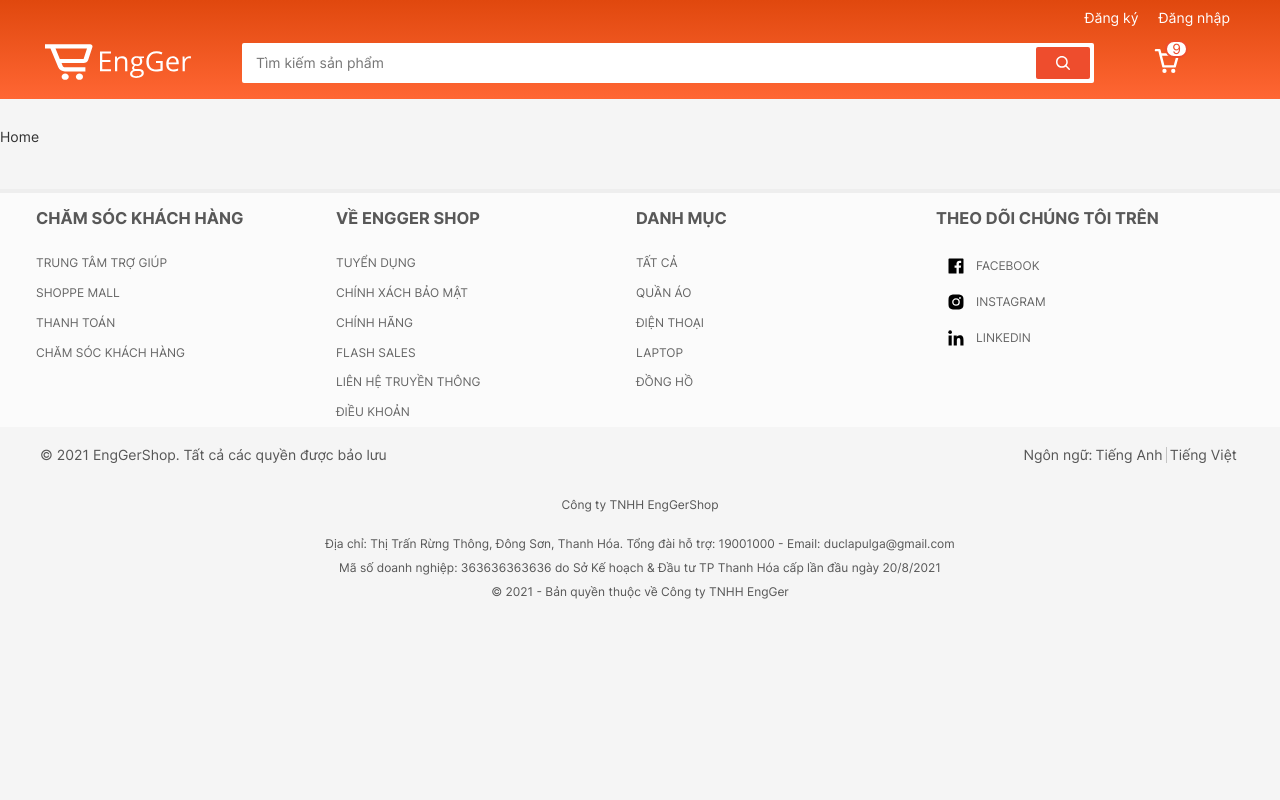
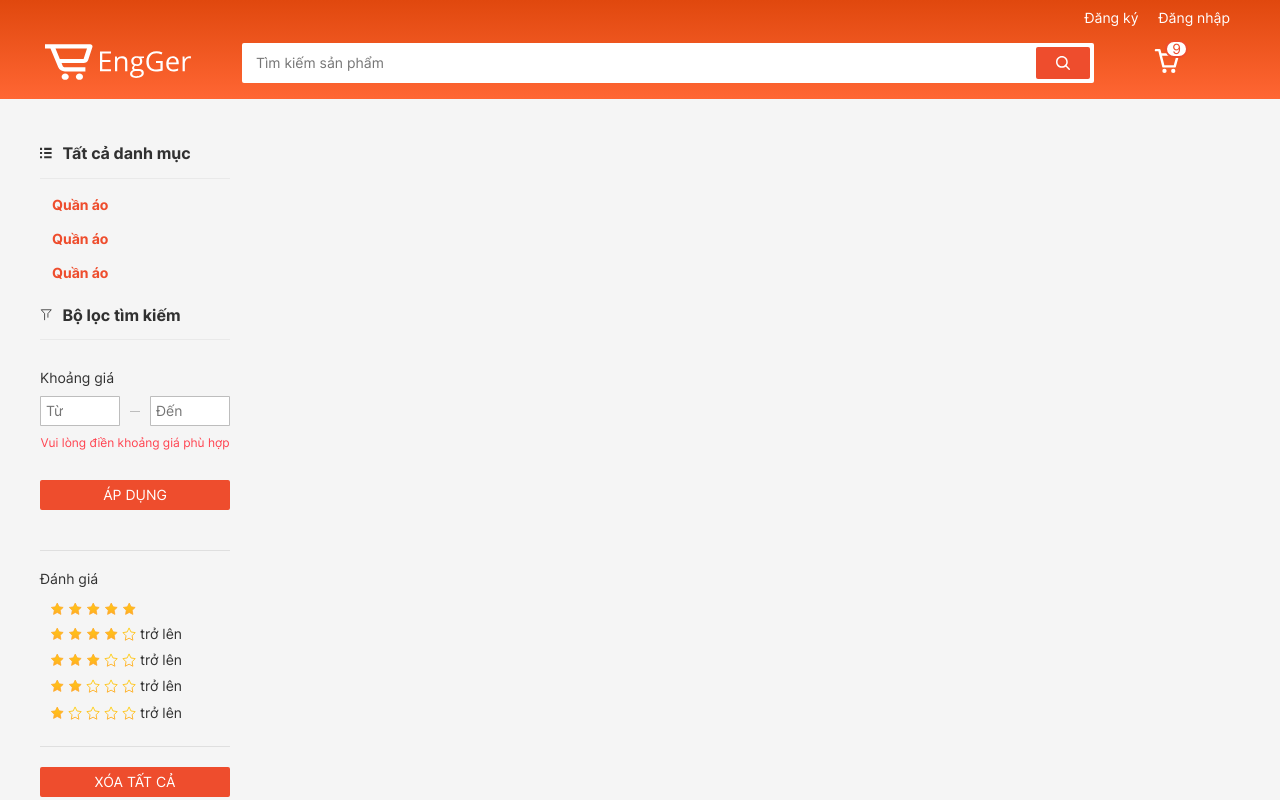
Before and after one commit to Anhduc2k/EngGerShop, a React (Create React App) app: page / in a window 1280 px wide. Shown: the top 800 px of the page. Built offline with nearby package versions, Linux system fonts and the light colour scheme.

Commit message:
make UI Filter

```diff
--- /dev/null
+++ b/src/components/BaseInputNumber/BaseInputNumber.jsx
@@ -0,0 +1,17 @@
+import React from 'react'
+import PropTypes from 'prop-types'
+
+export default function BaseInputNumber({ onChange, value, ...props }) {
+  const handleChange = event => {
+    const val = event.target.value
+    if ((/^\d+$/.test(val) || val === '') && onChange) {
+      onChange(val)
+    }
+  }
+  return <input type="text" onChange={handleChange} value={value} {...props} />
+}
+
+BaseInputNumber.propTypes = {
+  onChange: PropTypes.func,
+  value: PropTypes.oneOfType([PropTypes.string, PropTypes.number])
+}
--- /dev/null
+++ b/src/components/FilterPanel/FilterPanel.jsx
@@ -0,0 +1,84 @@
+import React from 'react'
+import { NavLink } from 'react-router-dom'
+import { path } from '../../constants/path'
+import RatingStars from '../RatingStars/RatingStars'
+import * as S from './filterPanel.style'
+export default function FilterPanel() {
+  return (
+    <div>
+      <S.CategoryTitleLink to={path.home}>
+        <svg
+          viewBox="0 0 12 10"
+          className="shopee-svg-icon shopee-category-list__header-icon icon-all-cate"
+        >
+          <g fillRule="evenodd" stroke="none" strokeWidth={1}>
+            <g transform="translate(-373 -208)">
+              <g transform="translate(155 191)">
+                <g transform="translate(218 17)">
+                  <path d="m0 2h2v-2h-2zm4 0h7.1519633v-2h-7.1519633z" />
+                  <path d="m0 6h2v-2h-2zm4 0h7.1519633v-2h-7.1519633z" />
+                  <path d="m0 10h2v-2h-2zm4 0h7.1519633v-2h-7.1519633z" />
+                </g>
+              </g>
+            </g>
+          </g>
+        </svg>
+        Tất cả danh mục
+      </S.CategoryTitleLink>
+
+      <S.CategoryList>
+        <S.CategoryItem>
+          <NavLink to="">Quần áo</NavLink>
+        </S.CategoryItem>
+        <S.CategoryItem>
+          <NavLink to="">Quần áo</NavLink>
+        </S.CategoryItem>
+        <S.CategoryItem>
+          <NavLink to="">Quần áo</NavLink>
+        </S.CategoryItem>
+      </S.CategoryList>
+
+      <S.CategoryTitle>
+        <svg
+          enableBackground="new 0 0 15 15"
+          viewBox="0 0 15 15"
+          x={0}
+          y={0}
+          className="shopee-svg-icon "
+        >
+          <g>
+            <polyline
+              fill="none"
+              points="5.5 13.2 5.5 5.8 1.5 1.2 13.5 1.2 9.5 5.8 9.5 10.2"
+              strokeLinecap="round"
+              strokeLinejoin="round"
+              strokeMiterlimit={10}
+            />
+          </g>
+        </svg>
+        Bộ lọc tìm kiếm
+      </S.CategoryTitle>
+
+      <S.FilterGroup>
+        <S.FilterGroupHeader>Khoảng giá</S.FilterGroupHeader>
+        <S.PriceRange>
+          <S.PriceRangeGroup>
+            <S.PriceRangeInput placeholder="Từ" />
+            <S.PriceRangeLine />
+            <S.PriceRangeInput placeholder="Đến" />
+          </S.PriceRangeGroup>
+          <S.PriceErrorMessage>
+            Vui lòng điền khoảng giá phù hợp
+          </S.PriceErrorMessage>
+          <S.PriceRangeButton>Áp dụng</S.PriceRangeButton>
+        </S.PriceRange>
+      </S.FilterGroup>
+
+      <S.FilterGroup>
+        <S.FilterGroupHeader>Đánh giá</S.FilterGroupHeader>
+        <RatingStars />
+      </S.FilterGroup>
+      <S.RemoveFilterButton>Xóa tất cả</S.RemoveFilterButton>
+    </div>
+  )
+}
--- /dev/null
+++ b/src/components/FilterPanel/filterPanel.style.js
@@ -0,0 +1,87 @@
+import { Button } from '../../assets/styles/utils'
+import { Link } from 'react-router-dom'
+import styled from 'styled-components'
+import BaseInputNumber from '../BaseInputNumber/BaseInputNumber'
+
+export const CategoryTitleLink = styled(Link)`
+  font-weight: 700;
+  padding: 1.5rem 0;
+  font-size: 1.6rem;
+  margin-bottom: 1rem;
+  border-bottom: 1px solid rgba(0, 0, 0, 0.05);
+  color: rgba(0, 0, 0, 0.8);
+  display: flex;
+  align-items: center;
+  svg {
+    width: 1.25rem;
+    margin-right: 1rem;
+    stroke: currentColor;
+  }
+`
+export const CategoryList = styled.ul``
+export const CategoryItem = styled.li`
+  padding: 8px 12px 10px;
+  display: flex;
+  align-items: center;
+  a {
+    color: rgba(0, 0, 0, 0.8);
+    &.active {
+      font-weight: 700;
+      color: #ee4d2d;
+    }
+  }
+`
+export const CategoryTitle = styled.div`
+  font-weight: 700;
+  padding: 1.5rem 0;
+  font-size: 1.6rem;
+  margin-bottom: 1rem;
+  border-bottom: 1px solid rgba(0, 0, 0, 0.05);
+  color: rgba(0, 0, 0, 0.8);
+  display: flex;
+  align-items: center;
+  svg {
+    width: 1.25rem;
+    margin-right: 1rem;
+    stroke: currentColor;
+  }
+`
+export const FilterGroup = styled.div`
+  padding: 20px 0;
+  border-bottom: 1px solid rgba(0, 0, 0, 0.09);
+`
+export const FilterGroupHeader = styled.div`
+  margin-bottom: 1rem;
+`
+export const PriceRange = styled.div`
+  margin: 1rem auto 2rem;
+`
+export const PriceRangeGroup = styled.div`
+  display: flex;
+  align-items: center;
+`
+export const PriceRangeInput = styled(BaseInputNumber)`
+  width: 8rem;
+  padding: 1px 5px 2px;
+  height: 3rem;
+  border-radius: 1px;
+  border: 1px solid rgba(0, 0, 0, 0.26);
+`
+export const PriceRangeLine = styled.div`
+  flex: 1;
+  height: 1px;
+  background: #bdbdbd;
+  margin: 0 1rem;
+`
+export const PriceErrorMessage = styled.div`
+  padding: 1rem 0;
+  text-align: center;
+  color: #ff424f;
+  font-size: 1.2rem;
+`
+export const PriceRangeButton = styled(Button)`
+  margin: 2rem 0 0;
+  text-transform: uppercase;
+  width: 100%;
+`
+export const RemoveFilterButton = styled(PriceRangeButton)``
--- /dev/null
+++ b/src/components/RatingStars/RatingStars.jsx
@@ -0,0 +1,90 @@
+import React from 'react'
+import * as S from './ratingStars.style'
+export default function RatingStars() {
+  return (
+    <div>
+      {Array(5)
+        .fill(0)
+        .map((item, index) => (
+          <S.RatingStarsContainer key={index}>
+            {Array(5)
+              .fill(0)
+              .map((star, indexStar) => {
+                if (indexStar < 5 - index) {
+                  return (
+                    <svg
+                      viewBox="0 0 9.5 8"
+                      className="shopee-svg-icon rating-stars__star icon-rating-colored"
+                      key={indexStar}
+                    >
+                      <defs>
+                        <linearGradient
+                          id="ratingStarGradient"
+                          x1="50%"
+                          x2="50%"
+                          y1="0%"
+                          y2="100%"
+                        >
+                          <stop offset={0} stopColor="#ffca11" />
+                          <stop offset={1} stopColor="#ffad27" />
+                        </linearGradient>
+                        <polygon
+                          id="ratingStar"
+                          points="14.910357 6.35294118 12.4209136 7.66171903 12.896355 4.88968305 10.8823529 2.92651626 13.6656353 2.52208166 14.910357 0 16.1550787 2.52208166 18.9383611 2.92651626 16.924359 4.88968305 17.3998004 7.66171903"
+                        />
+                      </defs>
+                      <g
+                        fill="url(#ratingStarGradient)"
+                        fillRule="evenodd"
+                        stroke="none"
+                        strokeWidth={1}
+                      >
+                        <g transform="translate(-876 -1270)">
+                          <g transform="translate(155 992)">
+                            <g transform="translate(600 29)">
+                              <g transform="translate(10 239)">
+                                <g transform="translate(101 10)">
+                                  <use
+                                    stroke="#ffa727"
+                                    strokeWidth=".5"
+                                    xlinkHref="#ratingStar"
+                                  />
+                                </g>
+                              </g>
+                            </g>
+                          </g>
+                        </g>
+                      </g>
+                    </svg>
+                  )
+                }
+                return (
+                  <svg viewBox="0 0 30 30" className="_3c6iA8" key={indexStar}>
+                    <defs>
+                      <linearGradient
+                        id="star__hollow"
+                        x1="50%"
+                        x2="50%"
+                        y1="0%"
+                        y2="99.0177926%"
+                      >
+                        <stop offset="0%" stopColor="#FFD211" />
+                        <stop offset="100%" stopColor="#FFAD27" />
+                      </linearGradient>
+                    </defs>
+                    <path
+                      fill="none"
+                      fillRule="evenodd"
+                      stroke="url(#star__hollow)"
+                      strokeWidth={2}
+                      d="M23.226809 28.390899l-1.543364-9.5505903 6.600997-6.8291523-9.116272-1.4059447-4.01304-8.63019038-4.013041 8.63019038-9.116271 1.4059447 6.600997 6.8291523-1.543364 9.5505903 8.071679-4.5038874 8.071679 4.5038874z"
+                    />
+                  </svg>
+                )
+              })}
+            {index !== 0 && <span>trở lên</span>}
+          </S.RatingStarsContainer>
+        ))}
+    </div>
+  )
+}
--- /dev/null
+++ b/src/components/RatingStars/ratingStars.style.js
@@ -0,0 +1,16 @@
+import styled from 'styled-components'
+
+export const RatingStarsContainer = styled.div`
+  display: inline-flex;
+  align-items: center;
+  padding: 0.5rem 1rem;
+  cursor: pointer;
+  &.active {
+    background-color: #ebebeb;
+    border-radius: 1rem;
+  }
+  svg {
+    width: 14px;
+    margin-right: 4px;
+  }
+`
--- a/src/pages/Home/Home.jsx
+++ b/src/pages/Home/Home.jsx
@@ -1,5 +1,15 @@
 import React from 'react'
-
+import FilterPanel from '../../components/FilterPanel/FilterPanel'
+import * as S from './home.style'
 export default function Home() {
-  return <div>Home</div>
+  return (
+    <div>
+      <S.Container className="container">
+        <S.Side>
+          <FilterPanel />
+        </S.Side>
+        <S.Main></S.Main>
+      </S.Container>
+    </div>
+  )
 }
--- /dev/null
+++ b/src/pages/Home/home.style.js
@@ -0,0 +1,12 @@
+import styled from 'styled-components'
+export const Container = styled.div`
+  display: flex;
+  flex-wrap: wrap;
+`
+export const Main = styled.div`
+  flex: 1;
+`
+export const Side = styled.div`
+  flex: 0 0 19rem;
+  margin-right: 2rem;
+`
```
